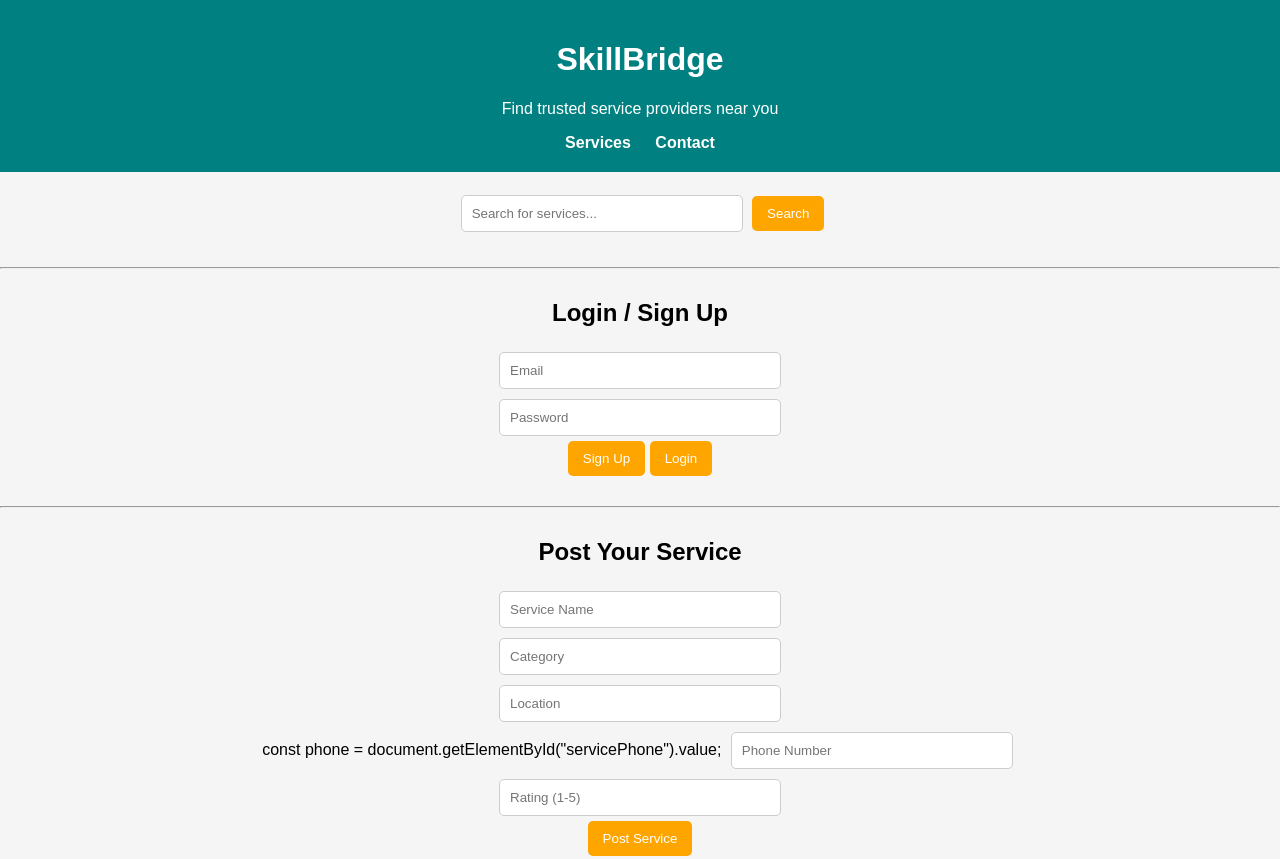
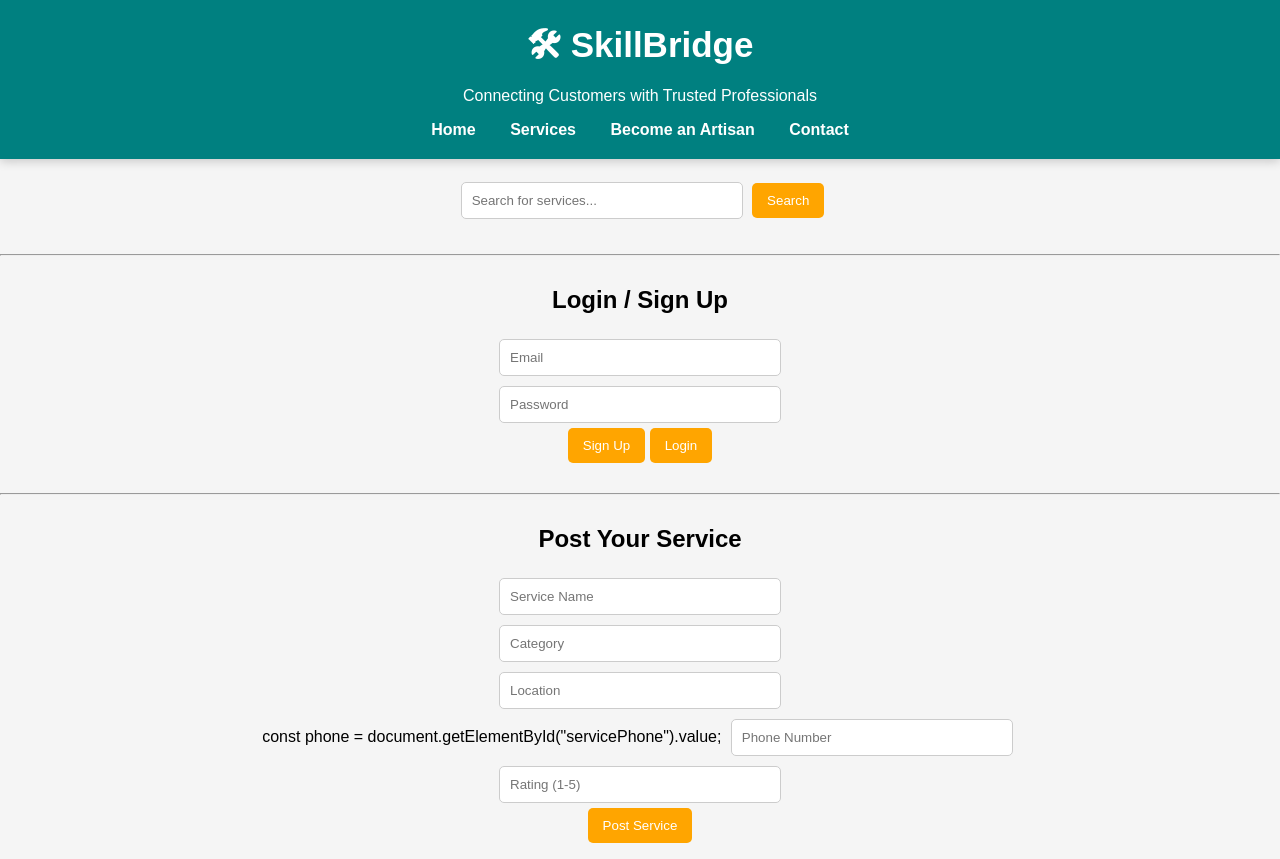
Before and after one commit to Alphaprime-cyber/Skillbrig-2.0, a plain HTML site: page index.html in a window 1280 px wide. Shown: the top 859 px of the page. Drawn offline with Linux system fonts and the light colour scheme; no server answers.

Commit message:
Update index.html

```diff
--- a/index.html
+++ b/index.html
@@ -63,11 +63,28 @@
 
 <body>
 
-<header>
-    <h1>SkillBridge</h1>
-    <p>Find trusted service providers near you</p>
-    <a href="#">Services</a>
-    <a href="#">Contact</a>
+<header style="background:#008080;padding:20px;box-shadow:0 2px 10px rgba(0,0,0,.2);">
+
+<h1 style="margin:0;font-size:35px;color:white;">
+🛠 SkillBridge
+</h1>
+
+<p style="color:white;margin-top:8px;">
+Connecting Customers with Trusted Professionals
+</p>
+
+<div style="margin-top:15px;">
+
+<a href="#" style="color:white;text-decoration:none;margin:15px;">Home</a>
+
+<a href="#" style="color:white;text-decoration:none;margin:15px;">Services</a>
+
+<a href="#" style="color:white;text-decoration:none;margin:15px;">Become an Artisan</a>
+
+<a href="#" style="color:white;text-decoration:none;margin:15px;">Contact</a>
+
+</div>
+
 </header>
 
 <br>
```
